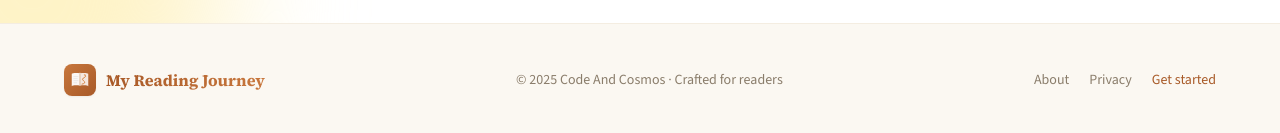
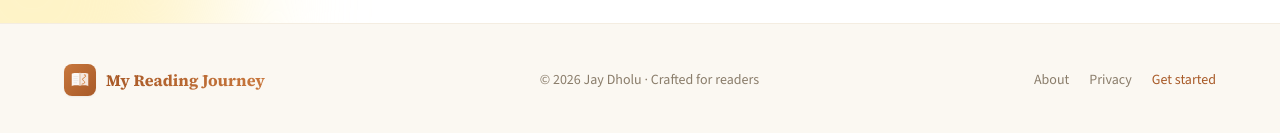
Before and after one commit to jaydholu/my-reading-journey, a React (Vite) app in the folder frontend/: page / in a window 1280 px wide. Shown: the part 3660-3793 px from the top of the page. Built offline with nearby package versions, Linux system fonts and the light colour scheme; no server answers; a web font is replaced by a local one.

Commit message:
Removed the 'Code & Cosmos' as now it is no onger associated with it. MRJ is mine now!

```diff
--- a/frontend/src/pages/Landing.jsx
+++ b/frontend/src/pages/Landing.jsx
@@ -580,7 +580,7 @@ const Landing = () => {
             <span className="font-serif font-bold text-base text-gradient">My Reading Journey</span>
           </Link>
           <p className="text-sm text-dark-500 dark:text-dark-400 text-center sm:text-right">
-            © 2025 Code And Cosmos · Crafted for readers
+            © 2026 <Link to="https://jaydholu.in/" className="hover:text-primary-600 dark:hover:text-primary-400 transition-colors" target="_blank" rel="noopener noreferrer">Jay Dholu</Link> · Crafted for readers
           </p>
           <div className="flex gap-5 text-sm text-dark-500 dark:text-dark-400">
             <Link to="/about" className="hover:text-primary-600 dark:hover:text-primary-400 transition-colors">About</Link>
```
